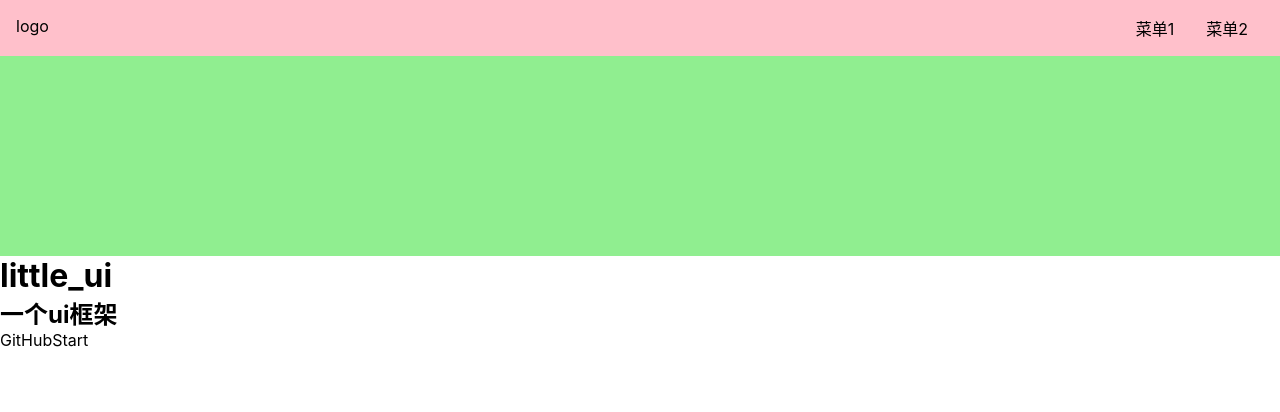
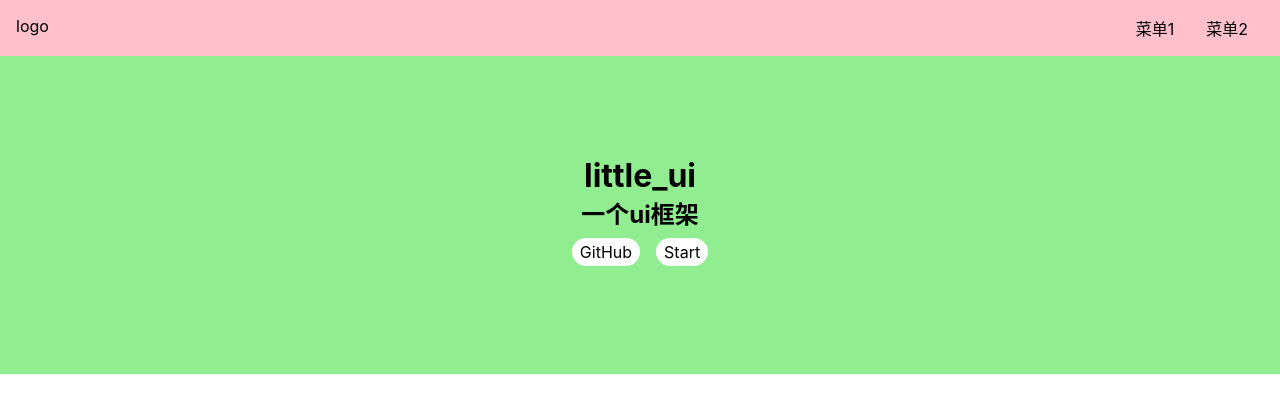
Before and after one commit to qiyi-li/little_ui, a Vue app: page /#/ in a window 1280 px wide. Shown: the top 412 px of the page. Built offline with nearby package versions, Linux system fonts and the light colour scheme.

Commit message:
add git site

```diff
--- a/src/views/Home.vue
+++ b/src/views/Home.vue
@@ -1,13 +1,14 @@
 <template>
   <div>
     <TopNav/>
-    <div class="banner"></div>
-    <h1>little_ui</h1>
-    <h2>一个ui框架</h2>
-    <p class="action">
-      <a href="">GitHub</a>
-      <a href="">Start</a>
-    </p>
+    <div class="banner">
+      <h1>little_ui</h1>
+      <h2>一个ui框架</h2>
+      <p class="actions">
+        <a href="https://github.com/qiyi-li/little_ui.git">GitHub</a>
+        <router-link to="/doc">Start</router-link>
+      </p>
+    </div>
   </div>
 </template>
 
@@ -38,7 +39,7 @@ export default {
       $h: 28px;
       height: $h;
       line-height: $h;
-      border-radius: $h/2;
+      border-radius: 14px;
       padding: 0 8px;
     }
   }
```
